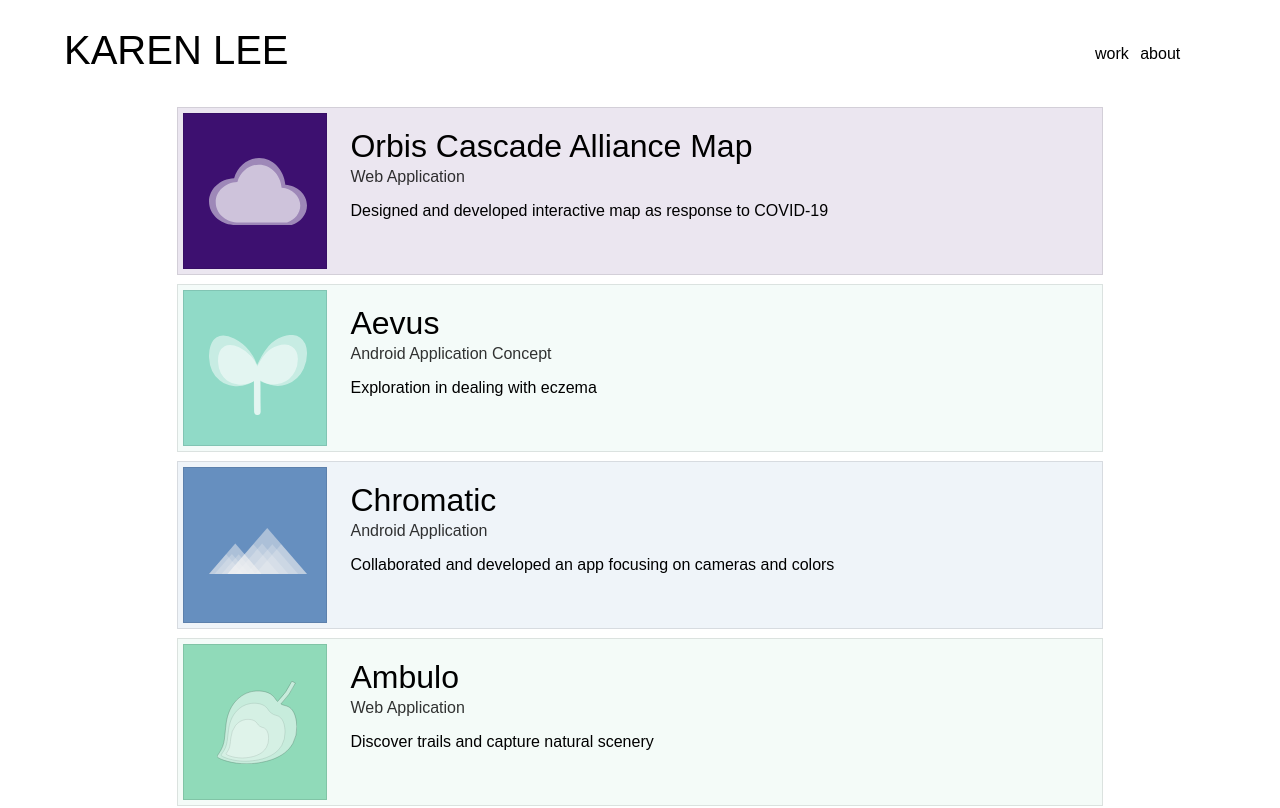
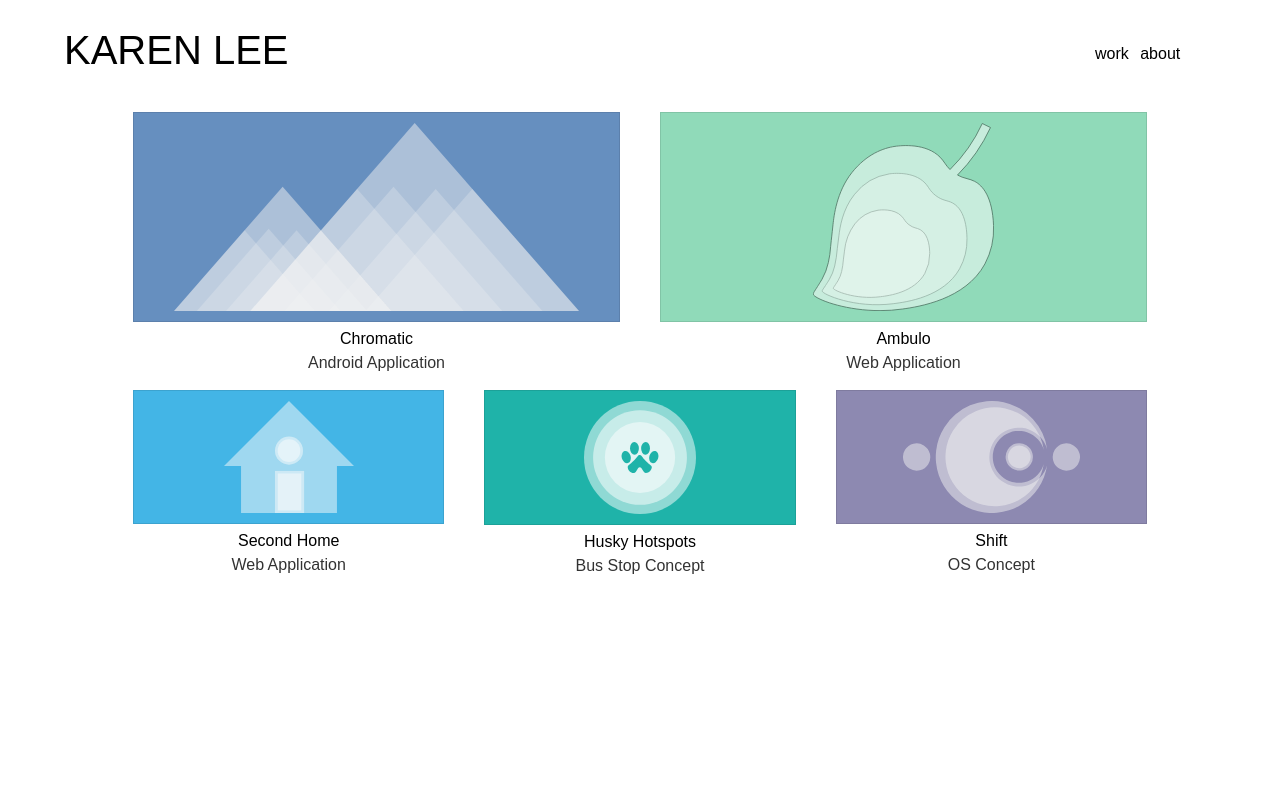
Before and after one commit to kalee12/kl2020, a React (Create React App) app in the folder kl2020/: page / in a window 1280 px wide. Shown: the top 808 px of the page. Built offline with nearby package versions, Linux system fonts and the light colour scheme.

Commit message:
update 2021

```diff
--- a/kl2020/package.json
+++ b/kl2020/package.json
@@ -37,5 +37,5 @@
   "devDependencies": {
     "gh-pages": "^1.1.0"
   },
-  "homepage": "https://kalee12.github.io/kl2020"
+  "homepage": "https://kalee12.github.io/"
 }
--- a/kl2020/src/App.css
+++ b/kl2020/src/App.css
@@ -65,7 +65,7 @@ a:hover {
 
 .inner {
   padding: 10px;
-  height: fit-content;
+  /* height: fit-content;  */
   border: 1px solid rgba(0, 0, 0, .1);
 }
 
--- a/kl2020/src/App.js
+++ b/kl2020/src/App.js
@@ -22,7 +22,7 @@ class App extends Component {
       <Router>
       <Switch>
         <Route exact path={constants.routes.main} component={MainActivity}/>
-        <Route exact path={constants.routes.aevus} component={Aevus}/>
+        {/* <Route exact path={constants.routes.aevus} component={Aevus}/> */}
         <Route exact path={constants.routes.ambulo} component={Ambulo} />
         <Route exact path={constants.routes.chromatic} component={Chromatic}/>
         <Route exact path={constants.routes.hh} component={HH}/>
--- a/kl2020/src/Components/About.jsx
+++ b/kl2020/src/Components/About.jsx
@@ -18,8 +18,9 @@ export default class About extends React.Component {
                             strings={ strings } />
                     </h3>
                     <div>
-                        I graduated from the University of Washington with a BA in Philosophy, Minor in Informatics. What I
-                        do is better understand people and utilize technology to impact how information develops knowledge.
+                        I graduated from the University of Washington with a BA in Philosophy, Minor in Informatics. My core value
+                        is "context is everything". With that, our perception always need to be challenged and expanded.
+                        How I approach problems is a matter of finding better ways to understand people and mindfully utilize technology.
                     </div>
                     <div style={{marginTop: "5%"}}>
                         contact: leekaren888@gmail.com
--- a/kl2020/src/Components/Ambulo.jsx
+++ b/kl2020/src/Components/Ambulo.jsx
@@ -18,7 +18,7 @@ export default class Ambulo extends React.Component {
                     <div style={{textAlign:"center"}}>
                         <div style={{display:"inline", marginRight:"10%"}}>
                             <div style={{color:"#90DAB9", display:"inline", fontWeight:"bold"}}>Timeframe: </div>
-                            <div style={{display:"inline"}}>Nov - Dec 2017</div>
+                            <div style={{display:"inline"}}>Nov. - Dec. 2017 (2 weeks)</div>
                         </div>
                         <div style={{display:"inline"}}>
                             <div style={{color:"#90DAB9", display:"inline", fontWeight:"bold"}}>Tools: </div>
@@ -26,20 +26,20 @@ export default class Ambulo extends React.Component {
                         </div>
                         <div>
                             <div style={{color:"#90DAB9", display:"inline", fontWeight:"bold"}}>APIs: </div>
-                            <div style={{display:"inline"}}>API: Google (Map / Place), Trail, Flickr</div>
+                            <div style={{display:"inline"}}>Google (Map / Place), TrailAPI, Flickr</div>
                         </div>
                     </div>
                     <div style={{marginTop:"5%"}}>
                         <div class="ambulo" style={{fontSize:"1.5em"}}>Context</div>
                         <div style={{paddingLeft:"5%"}}>
-                            <div>This was a class project for INFO 343 - Client-side Development. For about two weeks,
-                                my team designed and developed a web application about hiking catering to photographers.
+                            <div>This was a class project for INFO 343 - Client-side Development. My team designed and
+                                developed a web application about hiking catering to photographers.
                             </div>
                             <div class="ambulo" style={{fontSize:"1.2em", marginTop:"2%"}}>Components</div>
                             <ul>
-                                <li>Design: We wanted a simple one like Airbnb</li>
-                                <li>Search engine: Limited by Place API</li>
-                                <li>Trail Information: Based on the coordinates given by Place API, using Trail API</li>
+                                <li>Design: We wanted a simple one, taking inspiration from Airbnb</li>
+                                <li>Search Engine: Limited by Place API</li>
+                                <li>Trail Information: Based on the coordinates given by Place API, using TrailAPI</li>
                                 <li>Photos: Using Flickr API, organizing trail results based on photo activity</li>
                                 <li>Map: Using Google Map API to preview trail information</li>
                                 <li>Accounts: Using Firebase, allows users to favorite trails</li>
--- a/kl2020/src/Components/HH.jsx
+++ b/kl2020/src/Components/HH.jsx
@@ -18,7 +18,7 @@ export default class HH extends React.Component {
                     <div style={{textAlign:"center"}}>
                         <div style={{display:"inline", marginRight:"10%"}}>
                             <div style={{color:"#1FB3A9", display:"inline", fontWeight:"bold"}}>Timeframe: </div>
-                            <div style={{display:"inline"}}>Feb - Mar 2018</div>
+                            <div style={{display:"inline"}}>Feb. - Mar. 2018</div>
                         </div>
                         <div style={{display:"inline"}}>
                             <div style={{color:"#1FB3A9", display:"inline", fontWeight:"bold"}}>Tools: </div>
@@ -28,7 +28,7 @@ export default class HH extends React.Component {
                     <div style={{marginTop:"5%"}}>
                         <div class="hh" style={{fontSize:"1.5em"}}>Context</div>
                         <div style={{paddingLeft:"5%"}}>
-                            <div>This was a class project for INFO 360 - Design Thinking. Our theme for the class was transportation.
+                            <div>This was a class project for INFO 360 - Design Thinking. Our theme for the class was transportation -
                                 "How do we create designs that alleviate transportation problems and congestion in Seattle?"
                             </div>
                             <div class="hh" style={{fontSize:"1.2em", marginTop:"2%"}}>Research</div>
--- a/kl2020/src/Components/MainActivity.jsx
+++ b/kl2020/src/Components/MainActivity.jsx
@@ -19,7 +19,9 @@ export default class MainActivity extends React.Component {
         return(
             <div>
                 <Navigation/>
-                <div style={{margin: 'auto', padding: '0 5% 0 5%', width: "80%"}}>
+                <div style={{margin: 'auto', padding: '0 5% 0 5%', width: "90%"}}>
+                        <div class="row">
+                            {/* <div class="col">
                                 <ProjectContainer
                                     bg='rgba(61, 16, 112, .1)'
                                     bottom='0'
@@ -32,9 +34,93 @@ export default class MainActivity extends React.Component {
                                     right='0'
                                     top='30%'
                                     type='Web Application'
-                            width='80%'
+                                    width='60%'
                                 />
+                            </div> */}
+                            <div class="col">
                                 <ProjectContainer
+                                    bg='rgba(102, 143, 191, .1)'
+                                    bottom='0'
+                                    color='#668FBF'
+                                    description='Collaborated and developed an app focusing on cameras and colors'
+                                    icon={chromatic}
+                                    left='20%'
+                                    link='chromatic'
+                                    name='Chromatic'
+                                    right='0'
+                                    top='40%'
+                                    type='Android Application'
+                                    width='87%'
+                                />
+                            </div>
+                            <div class="col">
+                                <ProjectContainer
+                                    bg='rgba(144, 218, 185, .1)'
+                                    bottom='0'
+                                    color='#90DAB9'
+                                    description='Discover trails and capture natural scenery'
+                                    icon={ambulo}
+                                    left='25%'
+                                    link='ambulo'
+                                    name='Ambulo'
+                                    right='0'
+                                    top='25%'
+                                    type='Web Application'
+                                    width='39%'
+                                />
+                            </div>
+                        </div>
+                        <div class="row">
+                            <div class="col">
+                                <ProjectContainer
+                                    bg='rgba(67, 181, 230, .1)'
+                                    bottom='0'
+                                    color='#43B5E6'
+                                    description='Learn more about what goes into nursing homes ratings'
+                                    icon={sh}
+                                    left='20%'
+                                    link='sh'
+                                    name='Second Home'
+                                    right='0'
+                                    top='30%'
+                                    type='Web Application'
+                                    width='45%'
+                                />
+                            </div>
+                            <div class="col">
+                                <ProjectContainer
+                                    bg='rgba(31, 179, 169, .1)'
+                                    bottom='0'
+                                    color='#1FB3A9'
+                                    description='Rethinking campus transportation'
+                                    icon={hh}
+                                    left='15%'
+                                    link='hh'
+                                    name='Husky Hotspots'
+                                    right='0'
+                                    top='15%'
+                                    type='Bus Stop Concept'
+                                    width='39%'
+                                />
+                            </div>
+                            <div class="col">
+                                <ProjectContainer
+                                    bg='rgba(141, 137, 177, .1)'
+                                    bottom='0'
+                                    color='#8D89B1'
+                                    description='Exercises in OS design'
+                                    icon={shift}
+                                    left='10%'
+                                    link='shift'
+                                    name='Shift'
+                                    right='0'
+                                    top='27%'
+                                    type='OS Concept'
+                                    width='61%'
+                                />
+                            </div>
+                        </div>
+                        {/* <ProjectContainer
                             bg='rgba(144, 218, 199, .1)'
                             bottom='0'
                             color='#90DAC7'
@@ -47,77 +133,7 @@ export default class MainActivity extends React.Component {
                             top='30%'
                             type='Android Application Concept'
                             width='80%'
-                        />
-                        <ProjectContainer
-                            bg='rgba(102, 143, 191, .1)'
-                            bottom='0'
-                            color='#668FBF'
-                            description='Collaborated and developed an app focusing on cameras and colors'
-                            icon={chromatic}
-                            left='20%'
-                            link='chromatic'
-                            name='Chromatic'
-                            right='0'
-                            top='40%'
-                            type='Android Application'
-                            width='80%'
-                        />
-                        <ProjectContainer
-                            bg='rgba(144, 218, 185, .1)'
-                            bottom='0'
-                            color='#90DAB9'
-                            description='Discover trails and capture natural scenery'
-                            icon={ambulo}
-                            left='25%'
-                            link='ambulo'
-                            name='Ambulo'
-                            right='0'
-                            top='25%'
-                            type='Web Application'
-                            width='70%'
-                        />
-                        <ProjectContainer
-                            bg='rgba(67, 181, 230, .1)'
-                            bottom='0'
-                            color='#43B5E6'
-                            description='Learn more about what goes into nursing homes ratings'
-                            icon={sh}
-                            left='20%'
-                            link='sh'
-                            name='Second Home'
-                            right='0'
-                            top='30%'
-                            type='Web Application'
-                            width='75%'
-                        />
-                        <ProjectContainer
-                            bg='rgba(31, 179, 169, .1)'
-                            bottom='0'
-                            color='#1FB3A9'
-                            description='Rethinking campus transportation'
-                            icon={hh}
-                            left='15%'
-                            link='hh'
-                            name='Husky Hotspots'
-                            right='0'
-                            top='15%'
-                            type='Bus Stop Concept'
-                            width='85%'
-                        />
-                        <ProjectContainer
-                            bg='rgba(141, 137, 177, .1)'
-                            bottom='0'
-                            color='#8D89B1'
-                            description='Exercises in OS design'
-                            icon={shift}
-                            left='10%'
-                            link='shift'
-                            name='Shift'
-                            right='0'
-                            top='27%'
-                            type='OS Concept'
-                            width='90%'
-                        />
+                        /> */}
                 </div>
             </div>
         );
--- a/kl2020/src/Components/Project.jsx
+++ b/kl2020/src/Components/Project.jsx
@@ -4,9 +4,9 @@ import {Link} from "react-router-dom";
 export default class Project extends React.Component {
     render() {
         return(
-            <div class="col-2 outer">
-                <div class="inner" style={{width: "100%", paddingTop: "100%", backgroundColor: this.props.color}}>
-                    <div style={{position:"absolute", top: this.props.top, left: this.props.left,
+            <div class="outer">
+                <div class="inner" style={{backgroundColor: this.props.color}}>
+                    <div style={{top: this.props.top, left: this.props.left,
                                     bottom: this.props.bottom, right: this.props.right}}>
                         <img style={{width: this.props.width}} src={this.props.icon}/>
                     </div>
--- a/kl2020/src/Components/ProjectContainer.jsx
+++ b/kl2020/src/Components/ProjectContainer.jsx
@@ -6,26 +6,26 @@ import Project from "./Project";
 export default class ProjectContainer extends React.Component {
     render() {
         return(
-            <Link to={{pathname: this.props.link}}>
-                <div class="row" style={{backgroundColor: this.props.bg, border:"1px solid rgba(0, 0, 0, .1)", marginBottom:"1%"}}>
+            <Link to={{pathname: this.props.link}} style={{textAlign:"center"}}>
+                {/* <div class="row" style={{marginBottom:"1%"}}> */}
                     <Project
                         bottom={this.props.bottom}
                         color={this.props.color}
                         icon={this.props.icon}
-                        left={this.props.left}
+                        // left={this.props.left}
                         link={this.props.link}
-                        right={this.props.right}
-                        top={this.props.top}
+                        // right={this.props.right}
+                        // top={this.props.top}
                         width={this.props.width}
                     />
-                    <div class="col" style={{padding:"2%"}}>
+                    {/* <div class="col" style={{padding:"2%"}}> */}
                         <div style={{marginBottom:"10px"}}>
-                            <h2 style={{margin:"0"}}>{this.props.name}</h2>
+                            <div style={{margin:"0"}}>{this.props.name}</div>
                             <div style={{opacity:".8"}}> {this.props.type}</div>
                         </div>
-                        <div>{this.props.description}</div>
-                    </div>
-                </div>
+                        {/* <div>{this.props.description}</div> */}
+                    {/* </div> */}
+                {/* </div> */}
             </Link>
         );
     }
--- a/kl2020/src/Components/SH.jsx
+++ b/kl2020/src/Components/SH.jsx
@@ -18,7 +18,7 @@ export default class SH extends React.Component {
                     <div style={{textAlign:"center"}}>
                         <div style={{display:"inline", marginRight:"10%"}}>
                             <div style={{color:"#43B5E6", display:"inline", fontWeight:"bold"}}>Timeframe: </div>
-                            <div style={{display:"inline"}}>Feb - Mar 2017</div>
+                            <div style={{display:"inline"}}>Feb. - Mar. 2017 (2 weeks)</div>
                         </div>
                         <div style={{display:"inline"}}>
                             <div style={{color:"#43B5E6", display:"inline", fontWeight:"bold"}}>Tools: </div>
@@ -28,8 +28,8 @@ export default class SH extends React.Component {
                     <div style={{marginTop:"5%"}}>
                         <div class="sh" style={{fontSize:"1.5em"}}>Context</div>
                         <div style={{paddingLeft:"5%"}}>
-                            <div>This was a class project for INFO 201 - Technical Foundations. For about two weeks,
-                                my team designed and developed a web application about nursing homes with Medicare's data.
+                            <div>This was a class project for INFO 201 - Technical Foundations. My team designed and developed a
+                                web application about nursing homes with Medicare's data.
                             </div>
                             <div class="sh" style={{fontSize:"1.2em", marginTop:"2%"}}>Tasks</div>
                             <ul>
```
Also changed, not shown: kl2020/src/Components/Chromatic.jsx (+5 -6 lines), kl2020/src/Components/Shift.jsx (+4 -3 lines). Lines whose indentation alone changed are shown as unchanged.
